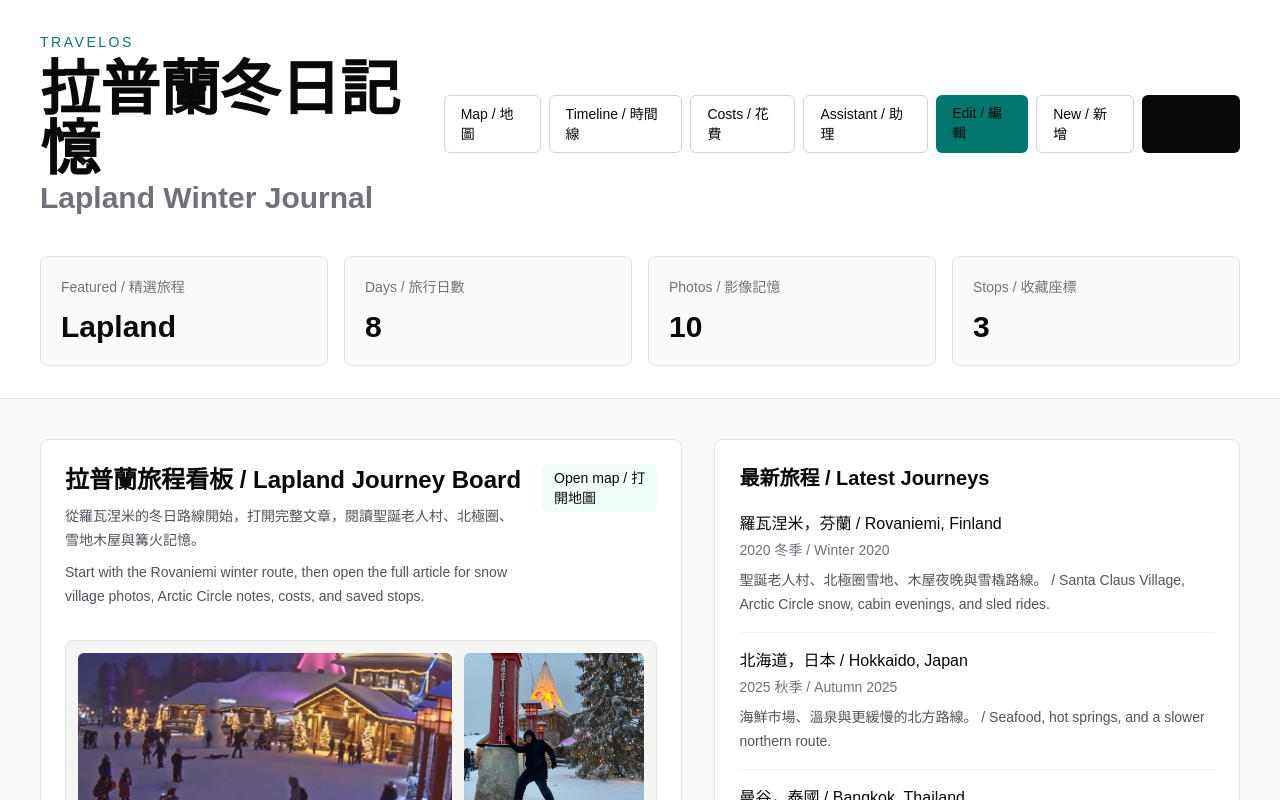
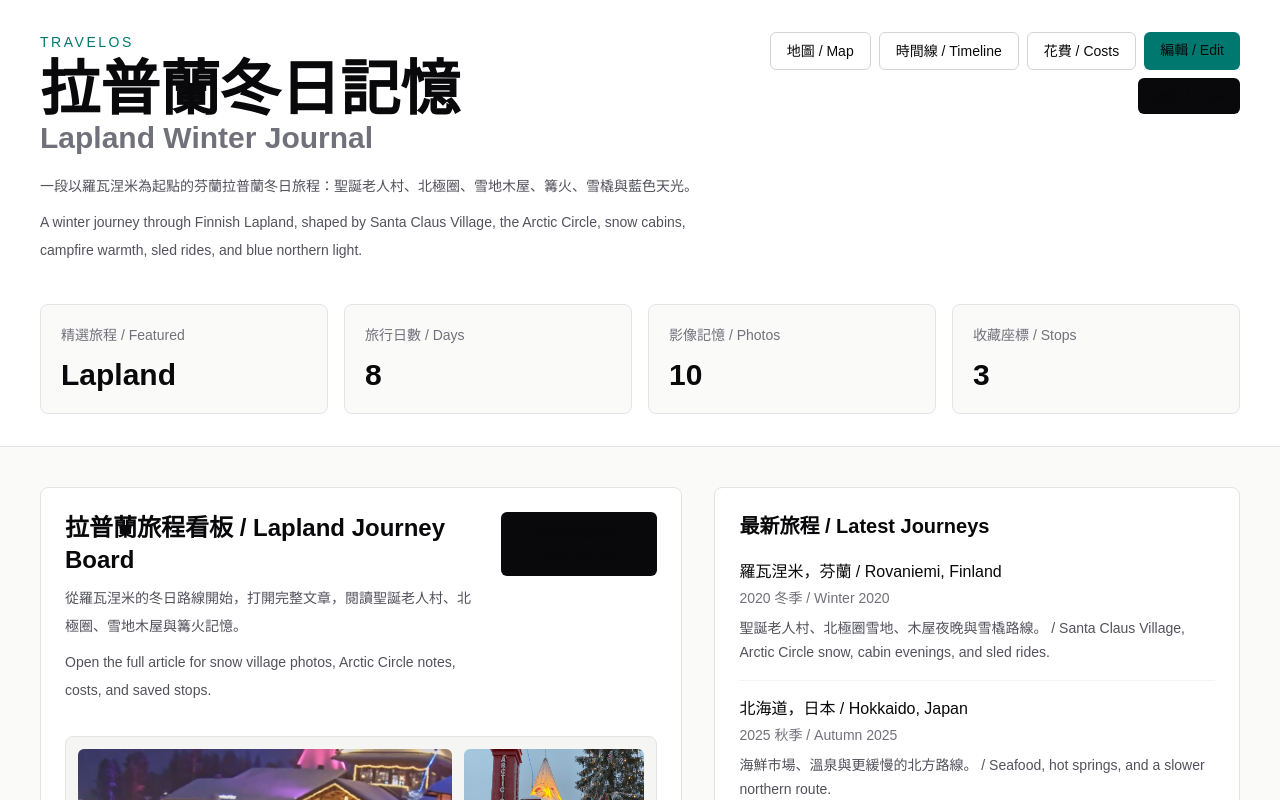
Before and after one commit to c8vzn4ym5g-ai/travelos2, a Next.js app: page / in a window 1280 px wide. Shown: the top 800 px of the page. Built offline with nearby package versions, Linux system fonts and the light colour scheme.

Commit message:
Add files via upload

```diff
--- a/app/page.tsx
+++ b/app/page.tsx
@@ -1,24 +1,29 @@
 import Link from "next/link";
 
+const laplandHref = "/trips/finland-lapland-winter-journal-2020";
+
 const stats = [
-  { label: "Featured / 精選旅程", value: "Lapland" },
-  { label: "Days / 旅行日數", value: "8" },
-  { label: "Photos / 影像記憶", value: "10" },
-  { label: "Stops / 收藏座標", value: "3" },
+  { label: "精選旅程 / Featured", value: "Lapland" },
+  { label: "旅行日數 / Days", value: "8" },
+  { label: "影像記憶 / Photos", value: "10" },
+  { label: "收藏座標 / Stops", value: "3" },
 ];
 
 const journeys = [
   {
+    href: laplandHref,
     place: "羅瓦涅米，芬蘭 / Rovaniemi, Finland",
     date: "2020 冬季 / Winter 2020",
     note: "聖誕老人村、北極圈雪地、木屋夜晚與雪橇路線。 / Santa Claus Village, Arctic Circle snow, cabin evenings, and sled rides.",
   },
   {
+    href: "/trips/northern-lights-hokkaido-2025",
     place: "北海道，日本 / Hokkaido, Japan",
     date: "2025 秋季 / Autumn 2025",
     note: "海鮮市場、溫泉與更緩慢的北方路線。 / Seafood, hot springs, and a slower northern route.",
   },
   {
+    href: "/trips/bangkok-food-notes-2025",
     place: "曼谷，泰國 / Bangkok, Thailand",
     date: "2025 春季 / Spring 2025",
     note: "食物筆記、酒店觀察、市場清晨與短途旅行。 / Food notes, hotel reviews, markets, and day trips.",
@@ -37,35 +42,37 @@ export default function Home() {
     <main className="min-h-screen bg-stone-50 text-zinc-950">
       <section className="border-b border-zinc-200 bg-white">
         <div className="mx-auto flex max-w-7xl flex-col gap-10 px-6 py-8 lg:px-10">
-          <nav className="flex items-center justify-between">
+          <nav className="flex items-start justify-between gap-6">
             <div>
               <p className="text-sm font-medium uppercase tracking-[0.18em] text-teal-700">TravelOS</p>
-              <h1 className="mt-2 text-4xl font-semibold tracking-normal text-zinc-950 sm:text-6xl">
-                拉普蘭冬日記憶
-                <span className="block text-2xl text-zinc-500 sm:text-3xl">Lapland Winter Journal</span>
-              </h1>
+              <Link className="group mt-2 block max-w-4xl" href={laplandHref}>
+                <h1 className="text-4xl font-semibold tracking-normal text-zinc-950 transition group-hover:text-teal-800 sm:text-6xl">
+                  拉普蘭冬日記憶
+                  <span className="block text-2xl text-zinc-500 sm:text-3xl">Lapland Winter Journal</span>
+                </h1>
+              </Link>
+              <p className="mt-4 max-w-3xl text-sm leading-7 text-zinc-600">
+                一段以羅瓦涅米為起點的芬蘭拉普蘭冬日旅程：聖誕老人村、北極圈、雪地木屋、篝火、雪橇與藍色天光。
+                <span className="mt-2 block">
+                  A winter journey through Finnish Lapland, shaped by Santa Claus Village, the Arctic Circle, snow cabins, campfire warmth, sled rides, and blue northern light.
+                </span>
+              </p>
             </div>
-            <div className="hidden gap-2 sm:flex">
+            <div className="hidden flex-wrap justify-end gap-2 sm:flex">
               <Link className="rounded-md border border-zinc-300 px-4 py-2 text-sm font-medium text-zinc-950" href="/map">
-                Map / 地圖
+                地圖 / Map
               </Link>
               <Link className="rounded-md border border-zinc-300 px-4 py-2 text-sm font-medium text-zinc-950" href="/timeline">
-                Timeline / 時間線
+                時間線 / Timeline
               </Link>
               <Link className="rounded-md border border-zinc-300 px-4 py-2 text-sm font-medium text-zinc-950" href="/costs">
-                Costs / 花費
-              </Link>
-              <Link className="rounded-md border border-zinc-300 px-4 py-2 text-sm font-medium text-zinc-950" href="/assistant">
-                Assistant / 助理
+                花費 / Costs
               </Link>
               <Link className="rounded-md bg-teal-700 px-4 py-2 text-sm font-medium text-white" href="/admin">
-                Edit / 編輯
-              </Link>
-              <Link className="rounded-md border border-zinc-300 px-4 py-2 text-sm font-medium text-zinc-950" href="/trips/new">
-                New / 新增
+                編輯 / Edit
               </Link>
               <Link className="rounded-md bg-zinc-950 px-4 py-2 text-sm font-medium text-white" href="/trips">
-                Trips / 旅程
+                旅程 / Trips
               </Link>
             </div>
           </nav>
@@ -81,21 +88,25 @@ export default function Home() {
       </section>
       <section className="mx-auto grid max-w-7xl gap-8 px-6 py-10 lg:grid-cols-[1.1fr_0.9fr] lg:px-10">
         <div className="rounded-lg border border-zinc-200 bg-white p-6">
-          <div className="flex items-start justify-between gap-4">
+          <div className="flex flex-col gap-4 sm:flex-row sm:items-start sm:justify-between">
             <div>
               <h2 className="text-2xl font-semibold">拉普蘭旅程看板 / Lapland Journey Board</h2>
-              <p className="mt-2 max-w-2xl text-sm leading-6 text-zinc-600">
+              <p className="mt-2 max-w-2xl text-sm leading-7 text-zinc-600">
                 從羅瓦涅米的冬日路線開始，打開完整文章，閱讀聖誕老人村、北極圈、雪地木屋與篝火記憶。
                 <span className="mt-2 block">
-                  Start with the Rovaniemi winter route, then open the full article for snow village photos, Arctic Circle notes, costs, and saved stops.
+                  Open the full article for snow village photos, Arctic Circle notes, costs, and saved stops.
                 </span>
               </p>
             </div>
-            <Link className="rounded-md bg-teal-50 px-3 py-1 text-sm font-medium text-teal-800" href="/map">
-              Open map / 打開地圖
+            <Link className="rounded-md bg-zinc-950 px-4 py-3 text-center text-sm font-semibold text-white" href={laplandHref}>
+              閱讀完整文章 / Read article
             </Link>
           </div>
-          <div className="mt-8 grid min-h-[320px] gap-3 rounded-lg border border-zinc-200 bg-stone-100 p-3 sm:grid-cols-3">
+          <Link
+            aria-label="Open Lapland Winter Journal article"
+            className="mt-8 grid min-h-[320px] gap-3 rounded-lg border border-zinc-200 bg-stone-100 p-3 transition hover:border-teal-700 sm:grid-cols-3"
+            href={laplandHref}
+          >
             {/* eslint-disable-next-line @next/next/no-img-element */}
             <img
               alt="夜色中的聖誕老人村 / Santa Claus Village glowing in Lapland winter night"
@@ -108,7 +119,7 @@ export default function Home() {
               {/* eslint-disable-next-line @next/next/no-img-element */}
               <img alt="拉普蘭雪地篝火 / Campfire in Lapland snow" className="h-40 w-full rounded-md object-cover" src="/travelos/lapland/campfire.jpeg" />
             </div>
-          </div>
+          </Link>
         </div>
         <aside className="space-y-6">
           <div className="rounded-lg border border-zinc-200 bg-white p-6">
@@ -116,7 +127,9 @@ export default function Home() {
             <div className="mt-5 space-y-4">
               {journeys.map((journey) => (
                 <article className="border-b border-zinc-100 pb-4 last:border-0 last:pb-0" key={journey.place}>
-                  <p className="font-medium">{journey.place}</p>
+                  <Link className="font-medium text-zinc-950 hover:text-teal-800" href={journey.href}>
+                    {journey.place}
+                  </Link>
                   <p className="mt-1 text-sm text-zinc-500">{journey.date}</p>
                   <p className="mt-2 text-sm leading-6 text-zinc-600">{journey.note}</p>
                 </article>
```
